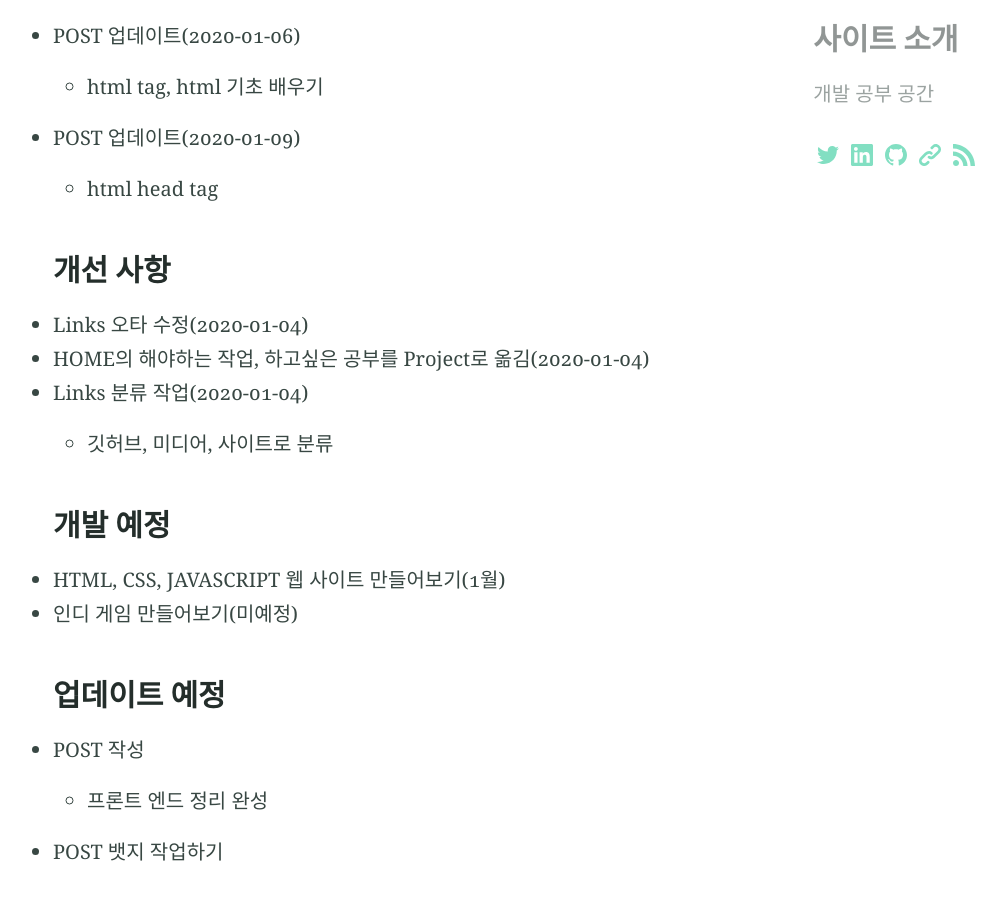
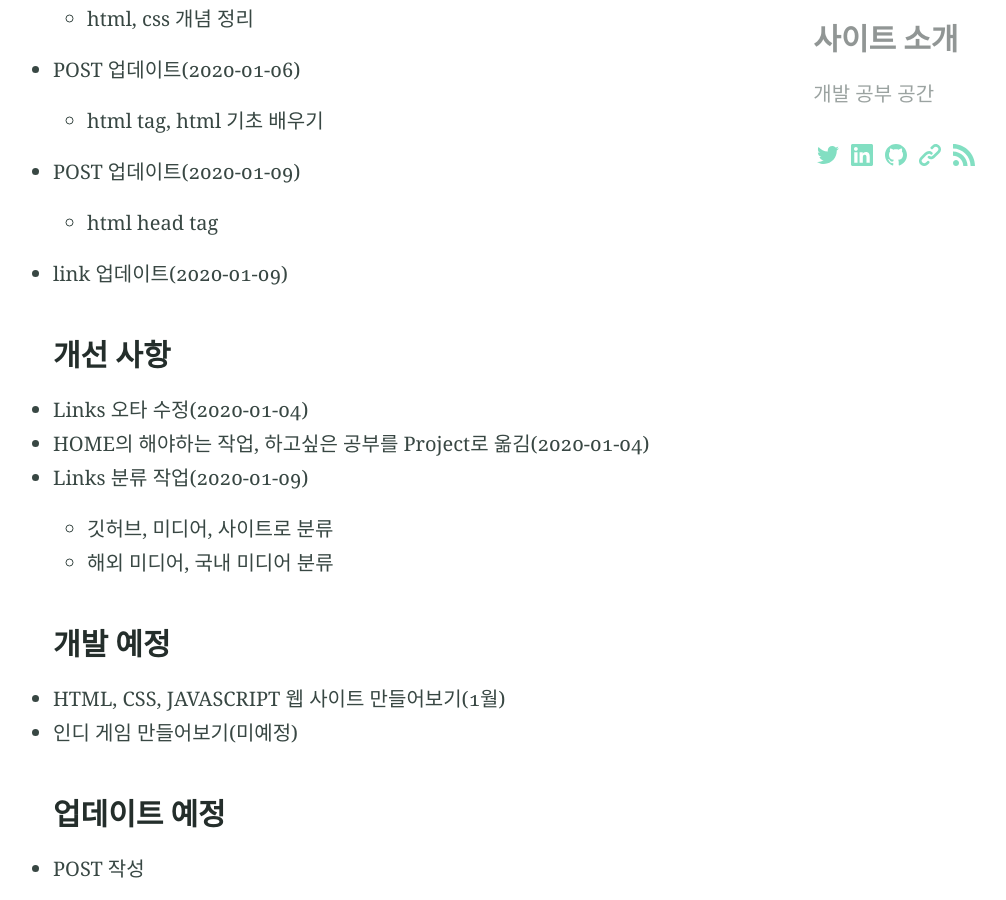
Before and after one commit to EngineerYun/EngineerYun.github.io, a Jekyll site: the page built from projects-study.md, in a window 1280 px wide and 900 px high, scrolled down 1903 px. Shown: the whole window, without its empty margins (11-1017 px from the left). Built offline with Jekyll 4.4.1, drawn with Linux system fonts in a browser that asks for light colours; some of the changed text lies outside the part shown.

Commit message:
project 내용 업데이트

```diff
--- a/projects-study.md
+++ b/projects-study.md
@@ -22,7 +22,8 @@
   - stats, wakatime, Top launguge 추가
 - Link 내용 추가(2020-01-04)
   - 미디어
-- 01/06 html tag 내용 추가
+- 01/06 html tag 내용 추가(2020-01-09)
+- 해외 미디어 link 추가
 
 ### 업데이트
 
@@ -44,13 +45,15 @@
   - html tag, html 기초 배우기
 - POST 업데이트(2020-01-09)
   - html head tag
+- link 업데이트(2020-01-09)
 
 ### 개선 사항
 
 - Links 오타 수정(2020-01-04)
 - HOME의 해야하는 작업, 하고싶은 공부를 Project로 옮김(2020-01-04)
-- Links 분류 작업(2020-01-04)
+- Links 분류 작업(2020-01-09)
   - 깃허브, 미디어, 사이트로 분류
+  * 해외 미디어, 국내 미디어 분류
 
 ### 개발 예정
 
@@ -61,8 +64,8 @@
 
 - POST 작성
   - 프론트 엔드 정리 완성
-- POST 뱃지 작업하기
+- POST, link 소개 뱃지 작업하기
 
 ---
 
-길어지면 site 하나 더 구축해서 옮기기
+내용이 길어지면 site 하나 더 구축해서 옮기기
```
